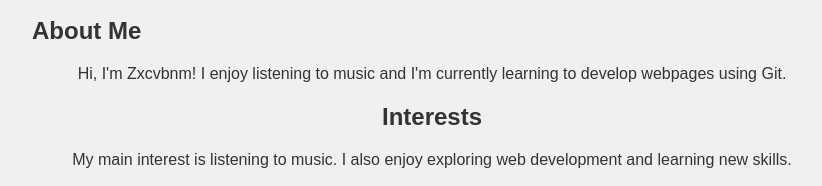
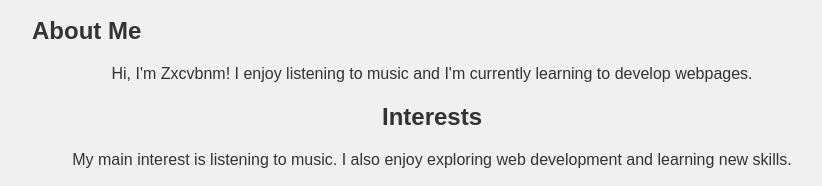
Before and after one commit to ZxcvbnmLeee/coursera-test, a plain HTML site: page index.html in a window 1280 px wide. Shown: the part 121-307 px from the top of the page, without its empty margins (208-1030 px from the left). Drawn offline with Linux system fonts and the light colour scheme.

Commit message:
Update index.html

```diff
--- a/index.html
+++ b/index.html
@@ -60,7 +60,7 @@
 
         <section class="bio">
             <h2>About Me</h2>
-            <p>Hi, I'm Zxcvbnm! I enjoy listening to music and I'm currently learning to develop webpages using Git.</p>
+            <p>Hi, I'm Zxcvbnm! I enjoy listening to music and I'm currently learning to develop webpages.</p>
         </section>
 
         <section class="interests">
```
